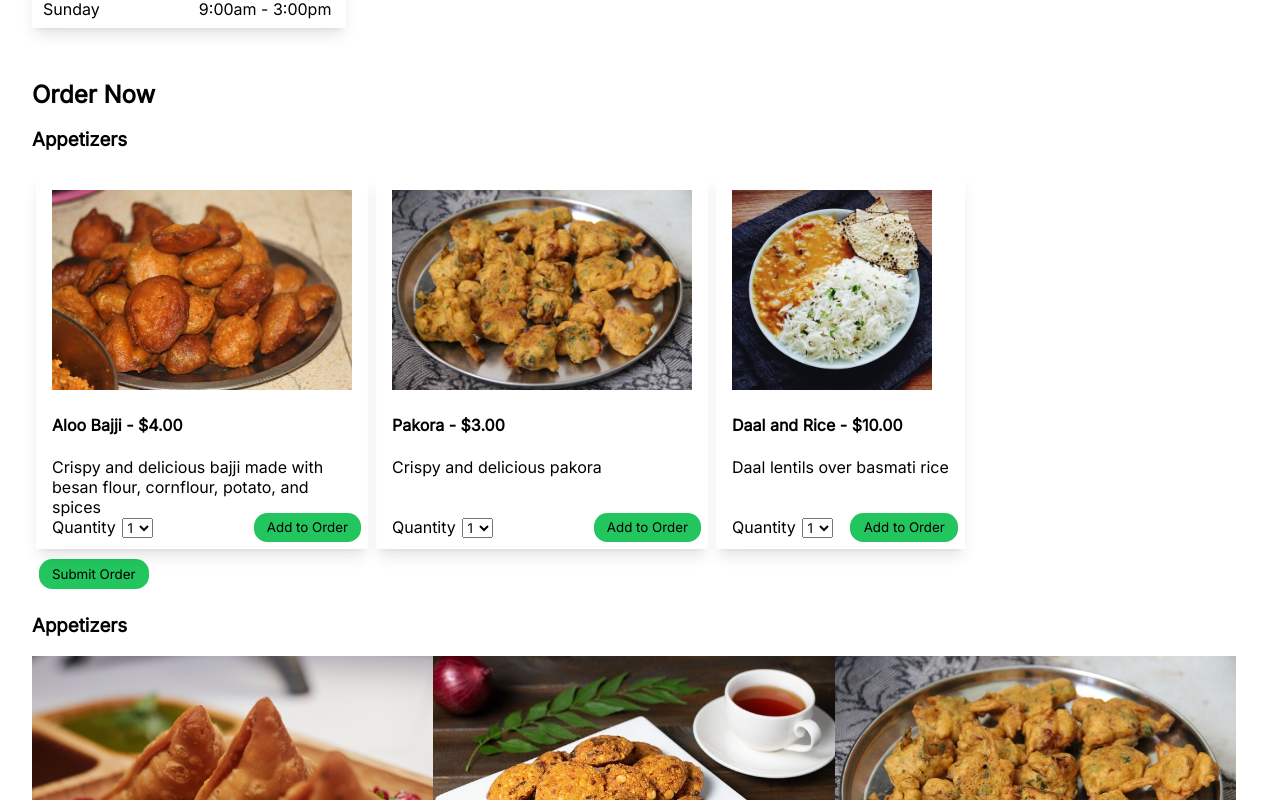
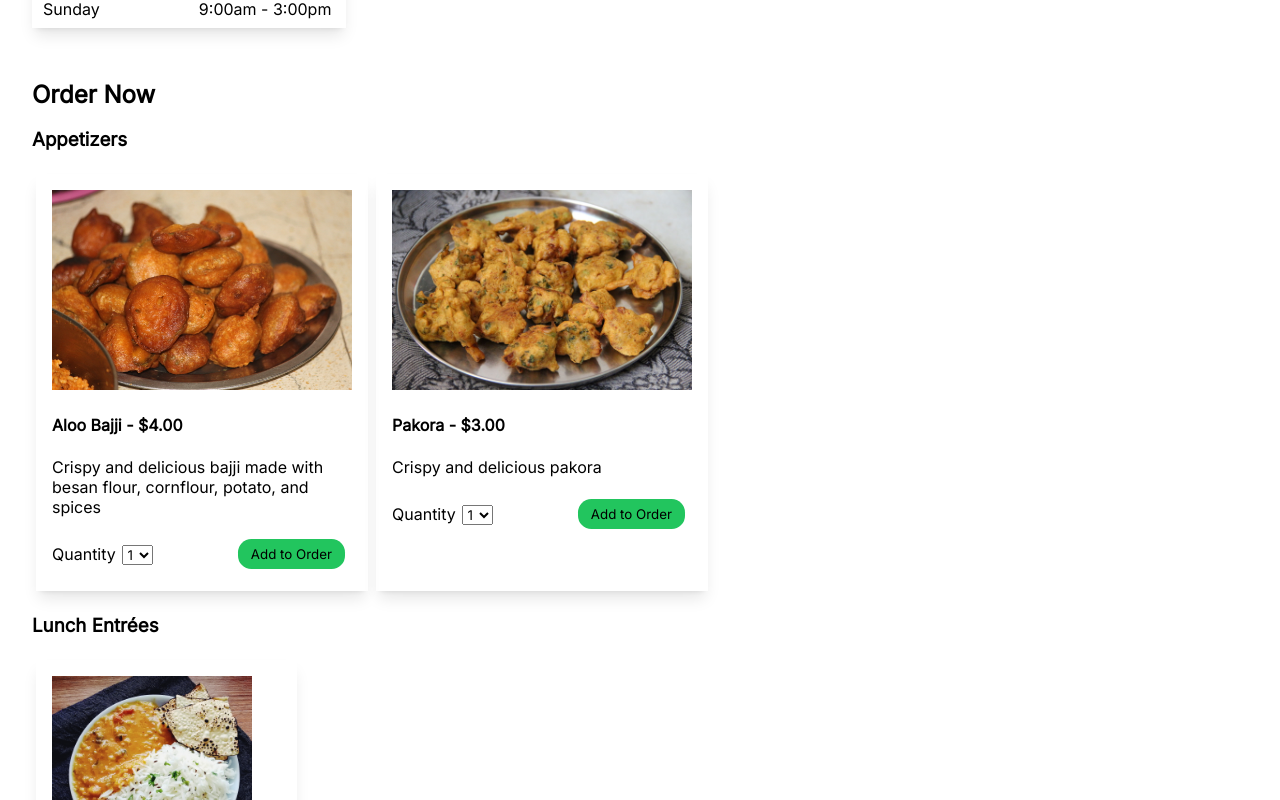
Before and after one commit to irfaan-jamarussadiq/react-restaurant, a React (Create React App) app: page / in a window 1280 px wide. Shown: the part 1240-2040 px from the top of the page. Built offline with nearby package versions, Linux system fonts and the light colour scheme; a web font is replaced by a local one.

Commit message:
Create OrderSection and OrderQuantity components

```diff
--- a/src/App.css
+++ b/src/App.css
@@ -192,16 +192,9 @@ body {
 
 .order-selection {
     display: flex;
+    width: 100%;
     justify-content: space-between;
     align-items: center;
-    position: absolute;
-    width: 100%;
-    bottom: 0;
-    left: 0;
-}
-
-.order-quantity-container {
-    margin-left: 1em;
 }
 
 .order-quantity {
--- a/src/components/pages/Order.js
+++ b/src/components/pages/Order.js
@@ -4,8 +4,7 @@ function Order() {
     return (
         <div id="order" className="page-container">
             <h2>Order Now</h2>
-            <h3>Appetizers</h3>
-            <div className="order-gallery">
+            <OrderSection title="Appetizers">
                 <OrderItem
                     imageName="bajji.jpg"
                     itemName="Aloo Bajji"
@@ -17,15 +16,27 @@ function Order() {
                     itemName="Pakora"
                     description="Crispy and delicious pakora"
                     price="$3.00" />
-
+            </OrderSection>
+            <OrderSection title="Lunch Entrées">
                 <OrderItem
                     imageName="daal-and-rice.jpg"
                     itemName="Daal and Rice"
                     description="Daal lentils over basmati rice"
                     price="$10.00" />
-            </div>
+            </OrderSection>
             <button className="order-button">Submit Order</button>
             <Menu />
+        </div>
+    )
+}
+
+function OrderSection({ title, children }) {
+    return (
+        <div className="order-section">
+            <h3>{title}</h3>
+            <div className="order-gallery">
+                {children}
+            </div>
         </div>
     )
 }
@@ -38,16 +49,7 @@ function OrderItem({ imageName, itemName, description, price }) {
             <div className="order-content">
                 <p className="order-description">{description}</p>
                 <div className="order-selection">
-                    <div className="order-quantity-container">
-                        <label>Quantity</label>
-                        <select className="order-quantity">
-                            <option>1</option>
-                            <option>2</option>
-                            <option>3</option>
-                            <option>4</option>
-                            <option>5</option>
-                        </select>
-                    </div>
+                    <OrderQuantity options={[1,2,3,4,5]} />
                     <button className="order-button">Add to Order</button>
                 </div>
             </div>
@@ -56,4 +58,15 @@ function OrderItem({ imageName, itemName, description, price }) {
     )
 }
 
+function OrderQuantity({ options }) {
+    return (
+        <div className="order-quantity-container">
+            <label>Quantity</label>
+            <select className="order-quantity">
+                {options.map(option => <option>{option}</option>)}
+            </select>
+        </div>
+    )
+}
+
 export default Order
```
